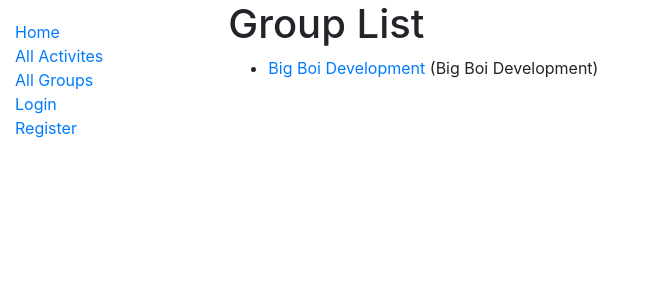
After one commit to JulianJankowski/PlusOne, a Django app: page /groups/ in a window 1280 px wide. The commit adds this page. Shown: the top 300 px of the page, without its empty margins (0-645 px from the left). Run offline with Django 3.2, Linux system fonts and the light colour scheme; data comes from the database, SQL or seed files in the repository; both versions use the stored data as it was after the commit; some libraries are stand-ins or nearby versions.

Commit message:
Added groups page

```diff
--- a/PlusOne/settings.py
+++ b/PlusOne/settings.py
@@ -124,3 +124,5 @@ STATIC_URL = '/static/'
 LOGIN_REDIRECT_URL = '/'
 
 EMAIL_BACKEND = 'django.core.mail.backends.console.EmailBackend'
+
+AUTH_PROFILE_MODULE = "account.Account"
--- a/PlusOneApp/models.py
+++ b/PlusOneApp/models.py
@@ -9,6 +9,7 @@ class Account(models.Model):
     user = models.OneToOneField(User, on_delete=models.CASCADE, null=True)
     DOB = models.DateField(auto_now=False, auto_now_add=False, null=True)
     profilePic = models.ImageField(upload_to=None, height_field=None, width_field=None, max_length=None, blank=True, default="static/images/default_profile_icon.jpg")
+    emailConfirmed = models.BooleanField(default=False)
 
     def __str__(self):
         return self.user.username
@@ -49,7 +50,7 @@ class Group(models.Model):
     #Members
     members = models.ManyToManyField(Account, help_text='Select members of this group')
     def displayMembers(self):
-        return ', '.join(member.firstName for member in self.members.all()[:3])
+        return ', '.join(member.getUsername() for member in self.members.all()[:3])
     displayMembers.short_description = 'Members'
 
     #Description
@@ -66,7 +67,7 @@ class Group(models.Model):
     #Activities
     activities = models.ManyToManyField(Activity, help_text='Select the activities for this group')
 
-    profilePic = models.ImageField(upload_to=None, height_field=None, width_field=None, max_length=None, null=True)
+    profilePic = models.ImageField(upload_to=None, height_field=None, width_field=None, max_length=None, blank=True, default="static/images/default_group_image.png")
     def displayActivities(self):
         return ', '.join(act.name for act in self.activities.all()[:3])
     displayActivities.short_description = 'Activites'
@@ -75,7 +76,7 @@ class Group(models.Model):
         return self.title
 
     def get_absolute_url(self):
-        return reverse('group-detail', args=[str(self.id)])
+        return reverse('group-profile', args=[str(self.id)])
 
 class Event(models.Model):
     title = models.CharField(max_length=50)
--- /dev/null
+++ b/PlusOneApp/templates/PlusOneApp/group_detail.html
@@ -0,0 +1,6 @@
+{% extends "base_generic.html" %}
+
+{% block content %}
+    <h1> Title: {{ group.title }} </h1>
+
+{% endblock %}
--- /dev/null
+++ b/PlusOneApp/templates/PlusOneApp/group_list.html
@@ -0,0 +1,16 @@
+{% extends "base_generic.html" %}
+
+{% block content %}
+  <h1>Group List</h1>
+  {% if group_list %}
+  <ul>
+    {% for group in group_list %}
+      <li>
+        <a href="{{ group.get_absolute_url }}">{{ group.title }}</a> ({{group.description}})
+      </li>
+    {% endfor %}
+  </ul>
+  {% else %}
+    <p>There are no groups in the database.</p>
+  {% endif %}
+{% endblock %}
--- a/PlusOneApp/templates/base_generic.html
+++ b/PlusOneApp/templates/base_generic.html
@@ -17,12 +17,13 @@
         <ul class="sidebar-nav">
           <li><a href="{% url 'index' %}">Home</a></li>
           <li><a href="">All Activites</a></li>
-          <li><a href="">All Groups</a></li>
+          <li><a href="{% url 'groups' %}">All Groups</a></li>
           {% if user.is_authenticated %}
             <li>User: {{ user.get_username }}</li>
             <li><a href="{% url 'logout'%}?next={{request.path}}">Logout</a></li>
           {% else %}
             <li><a href="{% url 'login'%}?next={{request.path}}">Login</a></li>
+            <li><a href="{% url 'register'%}?next={{request.path}}">Register</a></li>
           {% endif %}
         </ul>
      {% endblock %}
--- a/PlusOneApp/templates/register.html
+++ b/PlusOneApp/templates/register.html
@@ -1,3 +1,5 @@
+{% extends "base_generic.html" %}
+
 {% block content %}
   <h2>Sign up</h2>
   <form method="post">
--- a/PlusOneApp/urls.py
+++ b/PlusOneApp/urls.py
@@ -5,6 +5,8 @@ from PlusOneApp import views
 
 urlpatterns = [
     path('', views.index, name="index"),
+    path('groups/', views.GroupListView.as_view(), name="groups"),
+    path('book/<int:pk>', views.GroupProfile.as_view(), name="group-profile"),
     path('account/', include('django.contrib.auth.urls')),
     path('register/', views.register, name="register"),
 ]
--- a/PlusOneApp/views.py
+++ b/PlusOneApp/views.py
@@ -7,9 +7,12 @@ from django.http import HttpResponseRedirect
 from django.urls import reverse
 from django.contrib.auth import login, authenticate
 from django.shortcuts import render, redirect
+from django.views import generic
 
 # Create your views here.
 def register(request):
+    if(request.user.is_authenticated):
+        return redirect("index")
     if(request.method == "POST"):
         form = RegistrationForm(request.POST)
         if(form.is_valid()):
@@ -29,6 +32,15 @@ def register(request):
 
     return render(request, 'register.html', {'form': form})
 
+class GroupListView(generic.ListView):
+    model = Group
+    context_object_name = 'group_list'
+    queryset = Group.objects.all()
+    template_name = 'groups/mylist.html'
+
+class GroupProfile(generic.DetailView):
+    model = Group
+
 def index(request):
     numGroups = Group.objects.all().count()
     numAccounts = Account.objects.all().count()
```
Also changed, not shown: PlusOneApp/migrations/0011_account_emailconfirmed.py (added), PlusOneApp/migrations/0012_auto_20190226_2138.py (added), PlusOneApp/static/images/default_group_image.png (added), db.sqlite3.
